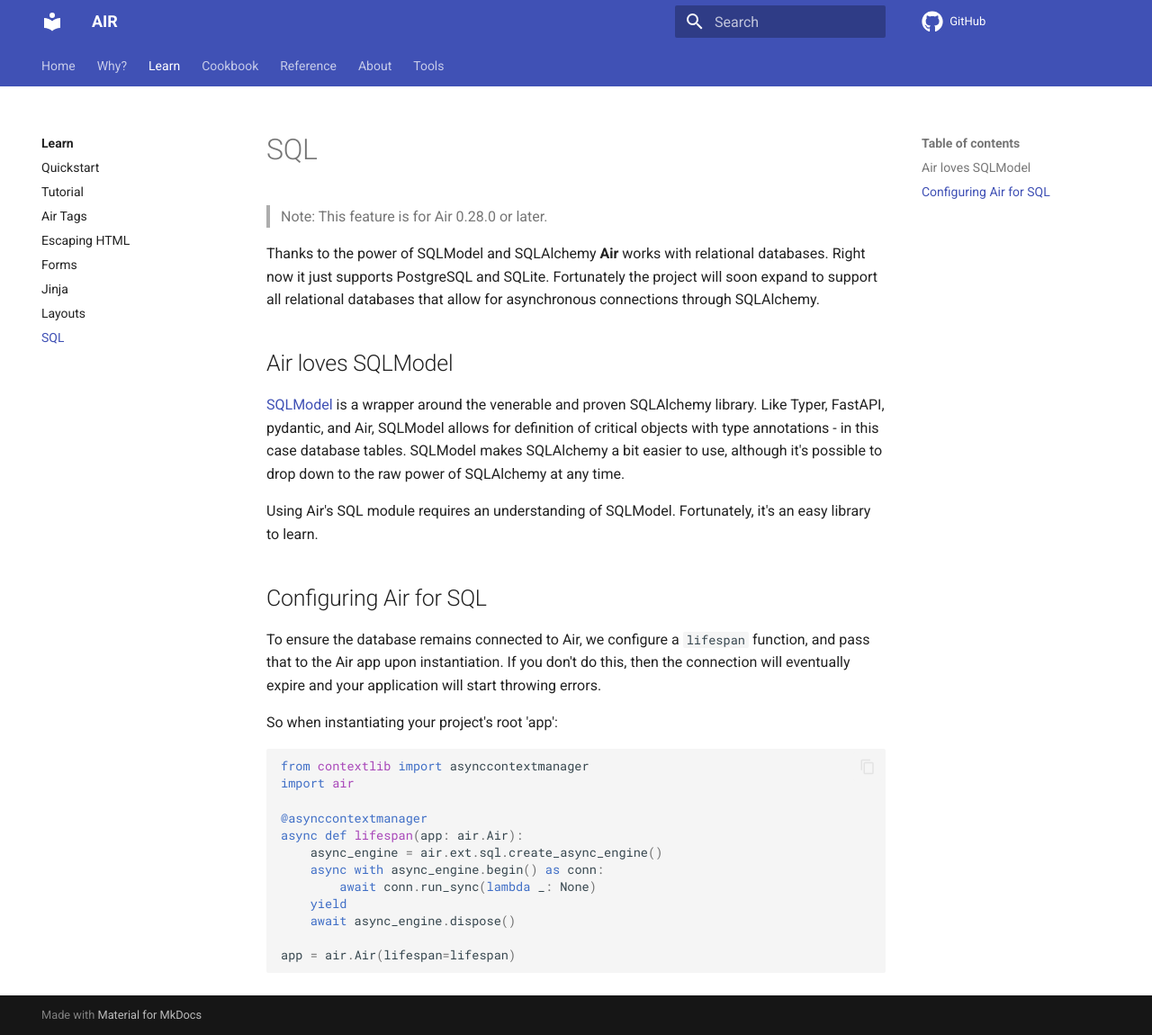
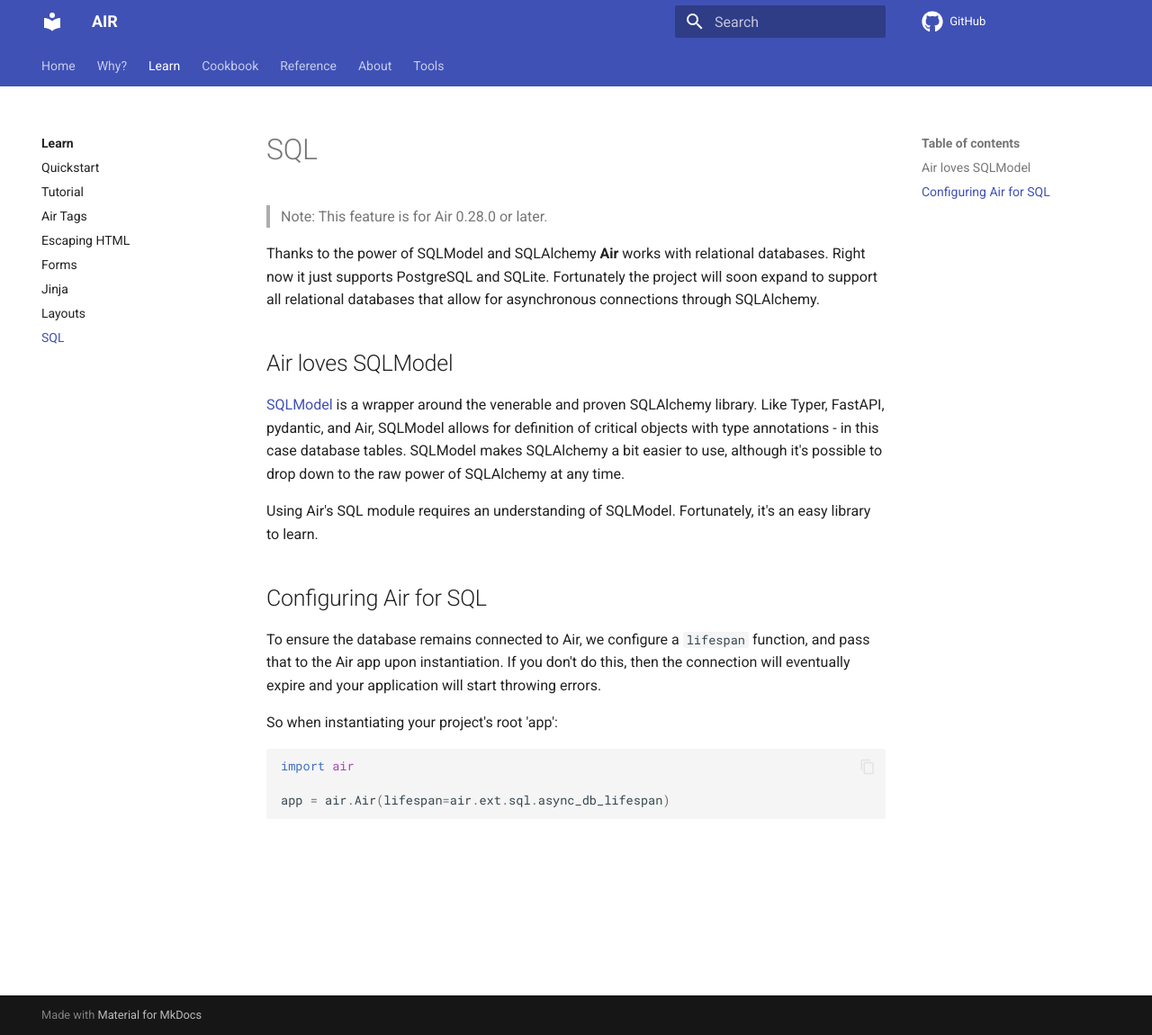
Before and after one commit to feldroy/air, an MkDocs documentation site: the page built from docs/learn/sql.md, in a window 1280 px wide and 1150 px high. Shown: the whole window at 90% size. Built offline with MkDocs 1.6.1 and Material for MkDocs 9.7.7, drawn with Linux system fonts in a browser that asks for light colours; comment, search, counter and statistics services are not loaded.

Commit message:
Add lifespan db func to air.ext.sql

````diff
--- a/docs/learn/sql.md
+++ b/docs/learn/sql.md
@@ -17,16 +17,7 @@ To ensure the database remains connected to Air, we configure a `lifespan` funct
 So when instantiating your project's root 'app':
 
 ```python
-from contextlib import asynccontextmanager
 import air
 
-@asynccontextmanager
-async def lifespan(app: air.Air):
-    async_engine = air.ext.sql.create_async_engine()
-    async with async_engine.begin() as conn:
-        await conn.run_sync(lambda _: None)
-    yield
-    await async_engine.dispose()
-
-app = air.Air(lifespan=lifespan)
+app = air.Air(lifespan=air.ext.sql.async_db_lifespan)
 ```
````
Also changed, not shown: docs/api/ext/sql.md (+25 -1 lines), 2 other files.
